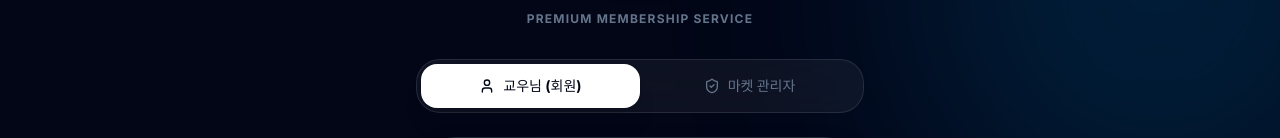
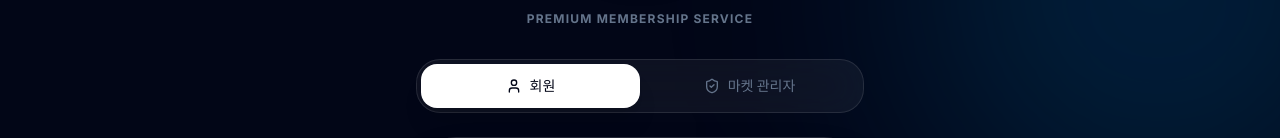
Before and after one commit to limikyoung1006-blip/dream-market, a React (Vite) app: page / in a window 1280 px wide. Shown: the part 177-315 px from the top of the page. Built offline with nearby package versions, Linux system fonts and the light colour scheme; no server answers; the database is empty; the HTML template or start-up script is replaced by a standard one.

Commit message:
카드표기 변경

```diff
--- a/src/components/CardNews.tsx
+++ b/src/components/CardNews.tsx
@@ -24,9 +24,9 @@ const cards = [
     titleLeft: '드림마켓과 함께하는',
     titleMain: '이용자 신청 안내',
     subtitle: 'Apply Now',
-    description: '미혼모 및 기초생활수급자분들을 위한 특별한 지원 프로그램입니다. 지금 바로 따뜻한 내일을 신청하세요.',
+    description: '지원 대상자분들을 위한 특별한 지원 프로그램입니다. 지금 바로 따뜻한 내일을 신청하세요.',
     points: '매월 5만원 상당 포인트',
-    detail: '미혼모, 기초생활수급자 대상',
+    detail: '지원 대상자 한정',
     bgGradient: 'from-blue-600/90 to-indigo-800/90',
     image: 'https://images.unsplash.com/photo-1574607383476-f517f220d35a?auto=format&fit=crop&q=80&w=1080', // Replace with dream_news_bg_2
     icon: <Users className="text-blue-400" size={24} />
--- a/src/pages/LoginPage.tsx
+++ b/src/pages/LoginPage.tsx
@@ -61,7 +61,7 @@ export const LoginPage = () => {
             className={`flex-1 flex items-center justify-center gap-2 py-3 rounded-2xl font-black text-sm transition-all ${loginType === 'user' ? 'bg-white text-slate-950 shadow-xl' : 'text-slate-500 hover:text-slate-300'}`}
           >
             <UserIcon size={16} />
-            교우님 (회원)
+            회원
           </button>
           <button
             onClick={() => { setLoginType('admin'); setError(''); }}
--- a/src/pages/UserPage.tsx
+++ b/src/pages/UserPage.tsx
@@ -25,7 +25,7 @@ export const UserPage = () => {
                 <p className="text-[8px] font-black opacity-60 tracking-[0.2em] uppercase">Elite Membership</p>
               </div>
               <div className={`px-3 py-1 rounded-full text-[9px] font-black backdrop-blur-md border ${currentUser.grade === 'A' ? 'bg-white/40 border-amber-900/10' : 'bg-white/20 border-white/20'}`}>
-                RANK {currentUser.grade}
+                RANK MEMBER
               </div>
             </div>
 
```
Also changed, not shown: 1 other file (tests, documents, lock files or other folders).
